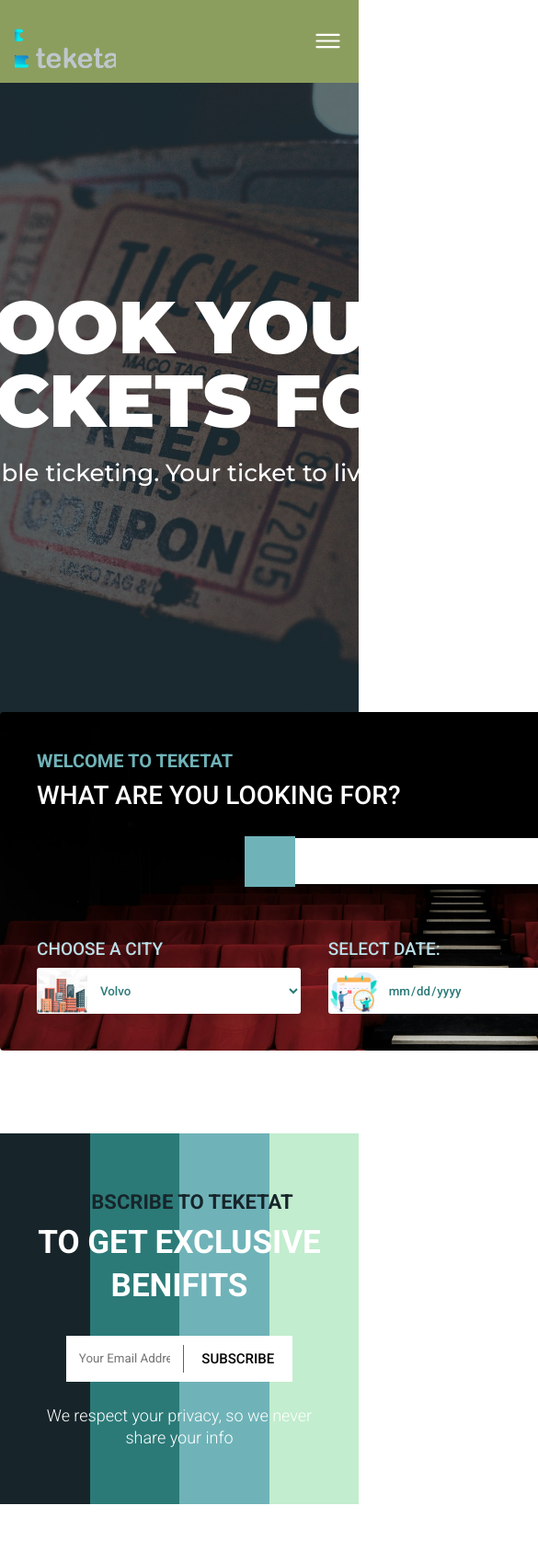
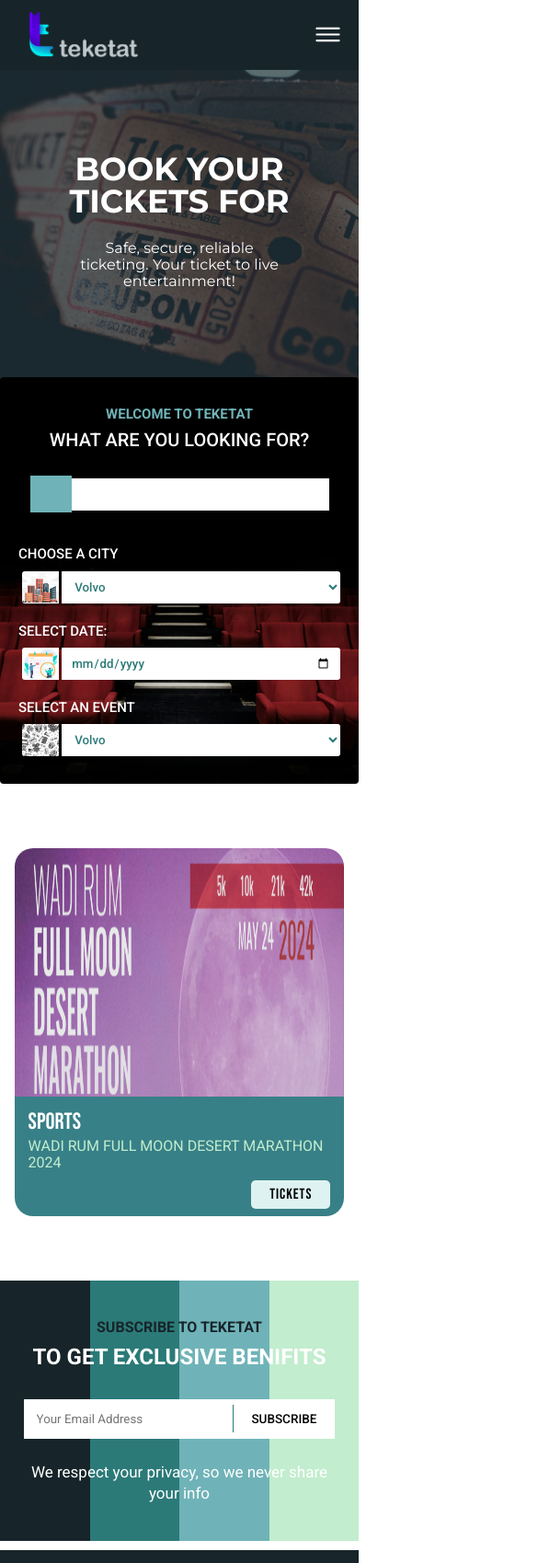
Before and after one commit to osaeman/Teketat-Site, a plain HTML site: page index.html in a window 390 px wide. Shown: the top 1699 px of the page at 92% size, 585 px wide, since content can reach past the window. Drawn offline with nearby package versions, Linux system fonts and the light colour scheme; some packages are replaced by stand-ins of ours; a script that the page names is missing.

Commit message:
full website

```diff
--- a/index.html
+++ b/index.html
@@ -60,14 +60,20 @@
               <a href="#"><ion-icon name="close-outline"></ion-icon></a>
             </li>
             <li class="items"><a href="./index.html">Home</a></li>
-            <li class="items"><a href="./index.html">Activities</a></li>
+            <li class="items"><a href="./index.html">Sports</a></li>
             <li class="items">
-              <a href="./index.html">About Us </a>
+              <a href="./index.html">Music </a>
             </li>
             <li class="items">
-              <a href="./pages/booking.html">Bookings </a>
+              <a href="./pages/booking.html">General </a>
             </li>
-            <img src="./assets/Logo_Kidz_club-removebg-preview.png" alt="" />
+            <li class="items">
+              <a href="./pages/booking.html">Technology </a>
+            </li>
+            <li class="items">
+              <a href="./pages/booking.html">Contact </a>
+            </li>
+            <img src="./assets/logo@0.5x.png" alt="" />
           </ul>
         </nav>
       </div>
@@ -136,6 +142,107 @@
         </form>
       </div>
     </section>
+    <!-- Hero Section -->
+    <section>
+      <div class="swiper container">
+        <div class="swiper-wrapper">
+          <div class="swiper-slide">
+            <img
+              src="./assets/entertainment/AMER ZAHR/Screenshot 2024-05-07 231522.png"
+              alt=""
+            />
+            <div class="swiper-slide-content swiper-slide-content-odd">
+              <h3>Entertainment</h3>
+              <h5>Amer Zahr</h5>
+              <button>
+                <a href="./pages/booking.html">Tickets</a>
+              </button>
+            </div>
+          </div>
+          <div class="swiper-slide">
+            <img
+              src="./assets/entertainment/An Evening of Chamber Music/a124f0f7ee631ceage_5153477552911451.png"
+              alt=""
+            />
+            <div class="swiper-slide-content swiper-slide-content-even">
+              <h3>Entertainment</h3>
+              <h5>An Evening of Chamber Music</h5>
+              <button>
+                <a href="./pages/booking.html">Tickets</a>
+              </button>
+            </div>
+          </div>
+          <div class="swiper-slide">
+            <img
+              src="./assets/entertainment/CARIOKEE/Screenshot 2024-05-07 232143.png"
+              alt=""
+            />
+            <div class="swiper-slide-content swiper-slide-content-odd">
+              <h3>Entertainment</h3>
+              <h5>CARIOKEE</h5>
+              <button>
+                <a href="./pages/booking.html">Tickets</a>
+              </button>
+            </div>
+          </div>
+          <div class="swiper-slide">
+            <img
+              src="./assets/entertainment/Maz Jobrani and Bassem Youssef in Jordan/Screenshot 2024-05-07 231810.png"
+              alt=""
+            />
+            <div class="swiper-slide-content swiper-slide-content-even">
+              <h3>Entertainment</h3>
+              <h5>Maz Jobrani and Bassem Youssef in Jordan</h5>
+              <button>
+                <a href="./pages/booking.html">Tickets</a>
+              </button>
+            </div>
+          </div>
+          <div class="swiper-slide">
+            <img
+              src="./assets/entertainment/SIILAWY WITH THE BIGGEST CAR SHOW IN JORDAN/Screenshot 2024-05-07 231240.png"
+              alt=""
+            />
+            <div class="swiper-slide-content swiper-slide-content-odd">
+              <h3>Entertainment</h3>
+              <h5>SIILAWY WITH THE BIGGEST CAR SHOW IN JORDAN</h5>
+              <button>
+                <a href="./pages/booking.html">Tickets</a>
+              </button>
+            </div>
+          </div>
+          <div class="swiper-slide swiper-slide-content-odd">
+            <img
+              src="./assets/entertainment/THE ELITE-STANDUP COMEDY/Screenshot 2024-05-07 232405.png"
+              alt=""
+            />
+            <div class="swiper-slide-content swiper-slide-content-even">
+              <h3>Entertainment</h3>
+              <h5>THE ELITE-STANDUP COMEDY</h5>
+              <button>
+                <a href="./pages/booking.html">Tickets</a>
+              </button>
+            </div>
+          </div>
+          <div class="swiper-slide">
+            <img
+              src="./assets/sports/Wadi Rum full moon desert marathon 2024/Screenshot 2024-05-07 232302.png"
+              alt=""
+            />
+            <div class="swiper-slide-content swiper-slide-content-odd">
+              <h3>Sports</h3>
+              <h5>Wadi Rum full moon desert marathon 2024</h5>
+              <button>
+                <a href="./pages/booking.html">Tickets</a>
+              </button>
+            </div>
+          </div>
+        </div>
+
+        <div class="swiper-button-prev"></div>
+        <div class="swiper-button-next"></div>
+      </div>
+    </section>
     <!------------Subscribe Section------------->
     <section class="subscribe-section">
       <div class="subscribe-section__bg">
@@ -181,87 +288,6 @@
         </div>
       </div>
     </footer>
-
-    <!-- Hero Section -->
-    <!-- <div class="swiper">
-      <div class="swiper-wrapper">
-        <div class="swiper-slide">
-          <img src="./assets/daycare 2.jpg" alt="" />
-          <div class="swiper-slide-content">
-            <div class="container">
-              <div>
-                <h1>
-                  <span> Live in the sunshine,</span>
-                  <span>Swim in the sea,</span>
-                  <span>Drink the wild air</span>
-                </h1>
-
-                <button>
-                  <a href="./pages/booking.html">Book Now</a>
-                </button>
-              </div>
-            </div>
-          </div>
-        </div>
-        <div class="swiper-slide">
-          <img src="./assets/daycare 3.jpg" alt="" />
-          <div class="swiper-slide-content">
-            <div class="container">
-              <div>
-                <h1>
-                  <span> Live in the sunshine,</span>
-                  <span>Swim in the sea,</span>
-                  <span>Drink the wild air</span>
-                </h1>
-
-                <button>
-                  <a href="./pages/booking.html">Book Now</a>
-                </button>
-              </div>
-            </div>
-          </div>
-        </div>
-        <div class="swiper-slide">
-          <img src="./assets/daycare 4.jpg" alt="" />
-          <div class="swiper-slide-content">
-            <div class="container">
-              <div>
-                <h1>
-                  <span> Live in the sunshine,</span>
-                  <span>Swim in the sea,</span>
-                  <span>Drink the wild air</span>
-                </h1>
-
-                <button>
-                  <a href="./pages/booking.html">Book Now</a>
-                </button>
-              </div>
-            </div>
-          </div>
-        </div>
-        <div class="swiper-slide">
-          <img src="./assets/daycare 2.jpg" alt="" />
-          <div class="swiper-slide-content">
-            <div class="container">
-              <div>
-                <h1>
-                  <span> Live in the sunshine,</span>
-                  <span>Swim in the sea,</span>
-                  <span>Drink the wild air</span>
-                </h1>
-
-                <button>
-                  <a href="./pages/booking.html">Book Now</a>
-                </button>
-              </div>
-            </div>
-          </div>
-        </div>
-      </div>
-
-      <div class="swiper-button-prev"></div>
-      <div class="swiper-button-next"></div>
-    </div> -->
   </body>
   <script src="./js/function.js"></script>
   <script
@@ -288,7 +314,7 @@
       controller: {
         inverse: true,
       },
-      // Navigation arrows
+
       navigation: {
         nextEl: ".swiper-button-prev",
         prevEl: ".swiper-button-next",
--- a/style/responsive.css
+++ b/style/responsive.css
@@ -1,39 +1,35 @@
-@media (max-width: 1200px) {
-  .booking-section-grid {
-    display: flex;
-    flex-direction: column;
-    justify-content: center;
-    align-items: center;
-    row-gap: 30px;
+@media (max-width: 1024px) {
+  .hero-section__content h1 {
+    font-size: 6.2rem;
+    line-height: 6rem;
   }
-  .booking-form {
-    width: 400px;
-    border-radius: 8px;
+  .hero-section__content P {
+    font-size: 2.1rem;
+    line-height: 2.3rem;
+    width: 90%;
   }
-  .booking-section h1 {
-    font-size: 3.2rem;
-    margin: 50px 0 30px 0;
+  .hero-section {
+    height: 90vh;
   }
-  .activity-details {
-    width: 600px;
-    border-radius: 8px;
+  .booking-section {
+    width: 100%;
   }
-  .activity-dateBook {
-    display: flex;
-    flex-direction: column-reverse;
-    row-gap: 25px;
+  .booking-section-box .search-bar a {
+    height: 50px;
   }
-  .activity-dateBook div iframe {
-    height: 300px;
+  .booking-section-box .search-bar input {
+    height: 45px;
   }
-  .calendar-box {
-    margin: 0 auto;
+  .booking-fields > div > div span {
+    height: 45px;
   }
-  .activity-details h3 {
-    text-align: center;
+  .booking-fields > div > div span img {
+    height: 45px;
   }
-  .calendar-box {
-    width: 350px;
+
+  .booking-fields > div > div select,
+  .booking-fields > div > div input {
+    height: 45px;
   }
 }
 
@@ -45,130 +41,243 @@
     padding: 5px 0;
   }
 
-  .navlinks > li {
-    margin: 0 0 0 20px;
+  .swiper {
+    height: 490px;
   }
-  .swiper {
-    height: 60vh;
+  .swiper-slide img {
+    width: 100%;
+    height: 340px;
   }
-
+  .swiper-slide-content h3 {
+    font-size: 3rem;
+    line-height: 3.3rem;
+  }
+  .swiper-slide-content h5 {
+    font-size: 2rem;
+    line-height: 2.3rem;
+  }
+  .swiper-slide-content button a {
+    font-size: 1.8rem;
+  }
   .swiper-button-prev,
   .swiper-button-next {
     display: none;
   }
-  .swiper-slide-content h1 {
-    font-size: 4.3rem;
-    line-height: 4.3rem;
+
+  .hero-section__content h1 {
+    font-size: 5.3rem;
+    line-height: 5rem;
+    font-weight: 700;
+  }
+  .hero-section__content P {
+    font-size: 1.8rem;
+    line-height: 2rem;
+  }
+  .hero-section {
+    height: 550px;
+  }
+  .booking-section-box .search-bar a {
+    height: 45px;
+  }
+  .booking-section-box .search-bar input {
+    height: 40px;
+  }
+  .booking-fields > div > div span {
+    height: 40px;
+  }
+  .booking-fields > div > div span img {
+    height: 40px;
+    width: 45px;
   }
 
-  .swiper-slide-content button {
-    margin-top: 18px;
+  .booking-fields > div > div select,
+  .booking-fields > div > div input {
+    height: 40px;
   }
 
-  .swiper-slide-content button a {
-    font-size: 2rem;
+  .booking-fields {
+    column-gap: 15px;
   }
-  .reminder-box {
-    bottom: 15px;
-    right: 15px;
-  }
-  .reminder-box p {
-    font-size: 1.5rem;
-    padding: 19px 15px;
-  }
-  .booking-section-grid {
-    margin: 0 0 100px 0;
+  .booking-section-box {
+    padding: 30px 20px;
   }
 
-  .booking-section h1 {
-    font-size: 3.1rem;
-    margin: 40px 0 30px 0;
+  .booking-section-box h5 {
+    font-size: 1.7rem;
+  }
+  .booking-section-box h3 {
+    font-size: 2.3rem;
+  }
+  .booking-fields > div label {
+    color: white;
+    font-size: 1.5rem;
+  }
+  .subscribe-section {
+    margin: 70px auto 10px auto;
+  }
+  .subscribe-section__content h3 {
+    font-size: 2.8rem;
   }
 
-  .activity-dateBook div iframe {
-    height: 300px;
+  .subscribe-section__content h5 {
+    font-size: 1.8rem;
   }
-
-  .activity-details h3 {
-    text-align: center;
+  .subscribe-section__content form input {
+    width: 70%;
+  }
+  .footer-bottom {
+    display: flex;
+    flex-direction: column-reverse;
+    justify-content: center;
+    align-items: center;
+    padding-top: 30px;
+    row-gap: 20px;
   }
 }
 
 @media (max-width: 576px) {
   .logo {
     width: 110px;
+    height: 35px;
   }
   .header-box {
-    padding: 0 0;
+    padding: 5px 0;
   }
 
   .navlinks > li {
     margin: 0 0 0 20px;
   }
-
   .swiper {
-    height: 50vh;
+    height: 400px;
+  }
+  .swiper-slide img {
+    width: 100%;
+    height: 270px;
+  }
+  .swiper-slide-content {
+    padding: 20px 15px;
+  }
+  .swiper-slide-content h3 {
+    font-size: 2.5rem;
+    line-height: 2.3rem;
+  }
+  .swiper-slide-content h5 {
+    font-size: 1.6rem;
+    line-height: 1.8rem;
+  }
+  .swiper-slide-content button a {
+    font-size: 1.6rem;
+    padding: 6px 20px;
+  }
+  .hero-section__content h1 {
+    font-size: 3.5rem;
+    line-height: 3.5rem;
+    font-weight: 700;
+  }
+  .hero-section__content P {
+    font-size: 1.6rem;
+    line-height: 1.8rem;
+    width: 60%;
+  }
+  .hero-section {
+    height: 480px;
+  }
+  .booking-section-box .search-bar a {
+    height: 40px;
+    width: 45px;
+  }
+  .booking-section-box .search-bar input {
+    height: 35px;
+    width: 80%;
   }
 
-  .swiper-slide-content h1 {
-    font-size: 3.5rem;
-    line-height: 3.5rem;
+  .booking-fields > div > div span {
+    height: 35px;
+  }
+  .booking-fields > div > div span img {
+    height: 35px;
+    width: 40px;
   }
 
-  .swiper-slide-content button a {
-    font-size: 1.8rem;
-  }
-  .booking-form {
-    width: 100%;
-    padding: 30px 18px;
-  }
-  .booking-section h1 {
-    font-size: 2.7rem;
-    margin: 40px 0 20px 0;
-  }
-  .activity-details {
-    width: 100%;
-    padding: 30px 18px;
-  }
-  .calendar-box {
-    width: 100%;
+  .booking-fields > div > div select,
+  .booking-fields > div > div input {
+    height: 35px;
   }
 
-  .calendar-title {
-    font-size: 18px !important;
-    margin-bottom: 7px !important;
-    color: #333;
+  .booking-fields {
+    column-gap: 0;
+    row-gap: 20px;
+    flex-direction: column;
+    margin-top: 35px;
+  }
+  .booking-section-box {
+    padding: 30px 20px;
   }
 
-  .calendar {
-    width: 70%;
+  .booking-section-box h5 {
+    font-size: 1.5rem;
+    text-align: center;
   }
-  .booking-form h2 {
-    font-size: 2.1rem;
-    margin-bottom: 20px;
+  .booking-section-box h3 {
+    font-size: 2rem;
+    text-align: center;
   }
-  .activity-details h2 {
-    font-size: 2.1rem;
-    margin-bottom: 15px;
+  .booking-fields > div label {
+    color: white;
+    font-size: 1.5rem;
   }
-  .activity-details h3 {
-    font-size: 1.8rem;
-    margin-bottom: 13px;
+  .subscribe-section__content {
+    padding: 40px 10px;
   }
-  .book-btn {
+  .subscribe-section__content h3 {
+    font-size: 2.4rem;
+  }
+
+  .subscribe-section__content h5 {
+    font-size: 1.6rem;
+  }
+  .subscribe-section__content form input {
+    width: 80%;
+    height: 43px;
+  }
+  .subscribe-section__content form button {
+    height: 43px;
+    font-size: 1.35rem;
+  }
+
+  .subscribe-section__content span {
+    font-size: 1.7rem;
+    font-weight: 400;
+  }
+  .footer-top {
+    flex-direction: column;
+    justify-content: center;
+    align-items: center;
+    padding-bottom: 30px;
+    row-gap: 15px;
+  }
+  .footer-top img {
+    width: 150px;
+    height: 70px;
+  }
+
+  .footer-top div a {
+    font-size: 1.9rem;
+    width: 40px;
+    height: 40px;
+  }
+  .footer-bottom p {
     font-size: 1.4rem;
-  }
-  .login-btn {
-    font-size: 1.4rem;
+    text-align: center;
   }
 }
 
-@media only screen and (min-width: 830px) {
+@media only screen and (min-width: 900px) {
   .navlinks ion-icon {
     display: none;
   }
 }
-@media only screen and (max-width: 830px) {
+@media only screen and (max-width: 900px) {
   .navlinks .items {
     display: none;
   }
@@ -176,10 +285,11 @@
     display: none;
     z-index: 0;
   }
-  .reminder-box {
-    z-index: 10;
+  header {
+    background-color: rgba(23, 37, 42, 1);
   }
-  header {
-    background-color: #8c9e5e;
+  .logo {
+    width: 150px;
+    height: 50px;
   }
 }
--- a/style/style.css
+++ b/style/style.css
@@ -59,6 +59,8 @@ a {
   height: 100vh;
   background-size: cover;
   background-position: 40% 50%;
+  background-repeat: no-repeat;
+  width: 100%;
 }
 .hero-section::before {
   position: absolute;
@@ -68,7 +70,6 @@ a {
   bottom: 0;
   top: 0;
   background-color: rgba(23, 37, 42, 0.6);
-
   z-index: 1;
 }
 .hero-section__content {
@@ -77,15 +78,15 @@ a {
   left: 50%;
   transform: translate(-50%, -50%);
   text-align: center;
-  width: max-content;
+  width: 100%;
   z-index: 10;
 }
 
 .hero-section__content h1 {
-  font-size: 8rem;
+  font-size: 7.3rem;
   text-transform: uppercase;
   font-weight: 900;
-  line-height: 8rem;
+  line-height: 7.2rem;
   font-family: "Montserrat", sans-serif;
 }
 .hero-section__content h1 span {
@@ -97,17 +98,18 @@ a {
   color: var(--clr-4);
 }
 .hero-section__content P {
-  font-size: 2.6rem;
-  margin-top: 25px;
-  font-weight: 500;
+  font-size: 2.4rem;
+  font-weight: 400;
   line-height: 2.7rem;
   color: white;
   font-family: "Montserrat", sans-serif;
+  width: 100%;
+  margin: 25px auto 0 auto;
 }
 /*----------- Header ------------*/
 .logo {
   width: 180px;
-  height: 90px;
+  height: 80px;
   cursor: pointer;
   object-position: center;
   object-fit: cover;
@@ -144,7 +146,7 @@ header {
   font-size: 1.6rem;
   color: var(--clr-5);
   text-decoration: none;
-  font-weight: 700;
+  font-weight: 600;
   text-transform: uppercase;
   overflow: visible;
 }
@@ -175,7 +177,7 @@ header {
   height: 100vh;
   width: 240px;
   z-index: 50;
-  background-color: white;
+  background-color: var(--clr-10);
   box-shadow: -3px 0 15px rgba(0, 0, 0, 0.2);
   display: none;
   justify-content: flex-start;
@@ -200,8 +202,8 @@ header {
 }
 .sidebar img {
   position: absolute;
-  bottom: 10px;
-  width: 240px;
+  bottom: 30px;
+  width: 220px;
   left: 50%;
   transform: translateX(-50%);
 }
@@ -233,110 +235,67 @@ header {
 /* --------------Hero Section --------------*/
 /* -------------Main Swiper ----------------*/
 .swiper {
-  width: 100%;
-  height: 70vh;
+  height: 630px;
+  margin: 70px auto;
+  border-bottom-left-radius: 20px;
+  border-bottom-right-radius: 20px;
+  border-top-left-radius: 20px;
+  border-top-right-radius: 20px;
 }
 .swiper-slide img {
   width: 100%;
-  height: 100%;
-  object-fit: cover;
+  height: 450px;
+  object-fit: fill;
   object-position: center;
+  margin: 0;
 }
 
 .swiper-slide {
   position: relative;
   width: 100% !important;
-  margin: 0 auto;
 }
-.swiper-slide::after {
-  position: absolute;
-  width: 100%;
-  content: "";
-  top: 0;
-  left: 0;
-  right: 0;
-  bottom: 0;
-  background: rgba(0, 0, 0, 0.6);
-  -ms-animation-name: fadeOverlay;
-  -moz-animation-name: fadeOverlay;
-  -op-animation-name: fadeOverlay;
-  -webkit-animation-name: fadeOverlay;
-  animation-name: fadeOverlay;
-  -ms-animation-duration: 1500ms;
-  -moz-animation-duration: 1500ms;
-  -op-animation-duration: 1500ms;
-  -webkit-animation-duration: 1500ms;
-  animation-duration: 1500ms;
-  -ms-animation-timing-function: linear;
-  -moz-animation-timing-function: linear;
-  -op-animation-timing-function: linear;
-  -webkit-animation-timing-function: linear;
-  animation-timing-function: linear;
-  -ms-animation-iteration-count: 1;
-  -moz-animation-iteration-count: 1;
-  -op-animation-iteration-count: 1;
-  -webkit-animation-iteration-count: 1;
-  animation-iteration-count: 1;
-}
-@keyframes fadeOverlay {
-  0% {
-    background-color: rgba(0, 0, 0, 0.1);
-  }
-  25% {
-    background-color: rgba(0, 0, 0, 0.2);
-  }
-  50% {
-    background-color: rgba(0, 0, 0, 0.3);
-  }
-  75% {
-    background-color: rgba(0, 0, 0, 0.4);
-  }
-  100% {
-    background-color: rgba(0, 0, 0, 0.6);
-  }
-}
+
 .swiper-button-prev,
 .swiper-button-next {
-  color: var(--order-btn-clr);
+  color: var(--clr-5);
 }
 .swiper-button-prev:hover,
 .swiper-button-next:hover {
-  color: white;
+  color: var(--clr-3);
 }
 
 .swiper-button-next:after,
 .swiper-button-prev:after {
   font-size: 3.2rem !important;
 }
+.swiper-slide-content {
+  height: 100%;
+  margin-top: -10px;
+  padding: 25px;
+  border-bottom-left-radius: 105px;
+  border-bottom-right-radius: 105px;
+}
+.swiper-slide-content-even {
+  background-color: var(--clr-6);
+}
+.swiper-slide-content-odd {
+  background-color: var(--clr-1);
+}
 
-.swiper-slide-content {
-  position: absolute;
-  top: 50%;
-  transform: translateY(-50%);
-  z-index: 10;
-  left: 0;
-  right: 0;
-}
-.swiper-slide-content div > div {
-  background-color: rgba(62, 81, 81, 0.01);
-  padding: 20px 20px;
-  width: fit-content;
-  border-radius: 10px;
-  transition: all 0.6s ease-in;
-}
-/* .swiper-slide-content div > div:hover {
-  background-color: rgba(62, 81, 81, 0.5);
-
-} */
-.swiper-slide-content h1 {
-  font-size: 6rem;
+.swiper-slide-content h3 {
+  font-size: 4rem;
   font-family: "Bebas Neue", sans-serif;
   color: white;
   font-weight: 500;
-  line-height: 5.7rem;
+  line-height: 4.4rem;
 }
-.swiper-slide-content h1 span {
-  display: block;
+.swiper-slide-content h5 {
+  font-size: 2.4rem;
+  color: var(--clr-4);
+  font-weight: 400;
+  line-height: 3rem;
+  text-transform: uppercase;
+  margin-top: 6px;
 }
 .swiper-slide-content button {
   width: fit-content;
@@ -344,13 +303,14 @@ header {
   border: none;
   background-color: transparent;
   display: block;
-  border-radius: 20px;
-  margin-top: 24px;
+  border-radius: 5px;
+  margin-left: auto;
+  margin-top: 10px;
 }
 
 .swiper-slide-content button a {
-  background-color: var(--order-btn-bg-clr);
-  padding: 9px 25px;
+  background-color: var(--clr-9);
+  padding: 9px 28px;
   font-family: "Bebas Neue", sans-serif;
   border-radius: 5px;
   font-size: 2.3rem;
@@ -388,7 +348,6 @@ header {
   color: white;
   font-weight: 500;
   margin-top: 5px;
-  font-weight: 500;
 }
 
 .booking-section-box .search-bar {
@@ -396,7 +355,7 @@ header {
   flex-direction: row;
   justify-content: center;
   align-items: center;
-  margin: 25px 0 55px 0;
+  margin: 25px 0 0 0;
 }
 
 .booking-section-box .search-bar a {
@@ -427,6 +386,7 @@ header {
   justify-content: space-between;
   align-items: center;
   column-gap: 30px;
+  margin-top: 55px;
 }
 .booking-fields > div {
   width: 100%;
@@ -479,9 +439,9 @@ header {
 
 /* --------------Subscribe Section-------------- */
 .subscribe-section {
-  width: 100;
+  width: 100%;
   position: relative;
-  margin: 90px auto;
+  margin: 90px auto 20px auto;
 }
 .subscribe-section__bg {
   position: absolute;
@@ -534,7 +494,8 @@ header {
   align-items: center;
 }
 .subscribe-section__content form input {
-  width: 40%;
+  max-width: 520px;
+  width: 80%;
   height: 50px;
   outline: none;
   border: none;
@@ -599,7 +560,7 @@ footer {
   display: flex;
   flex-direction: row;
   justify-content: space-between;
-  align-items: center;
+  align-items: flex-end;
   padding-bottom: 30px;
 }
 
```
